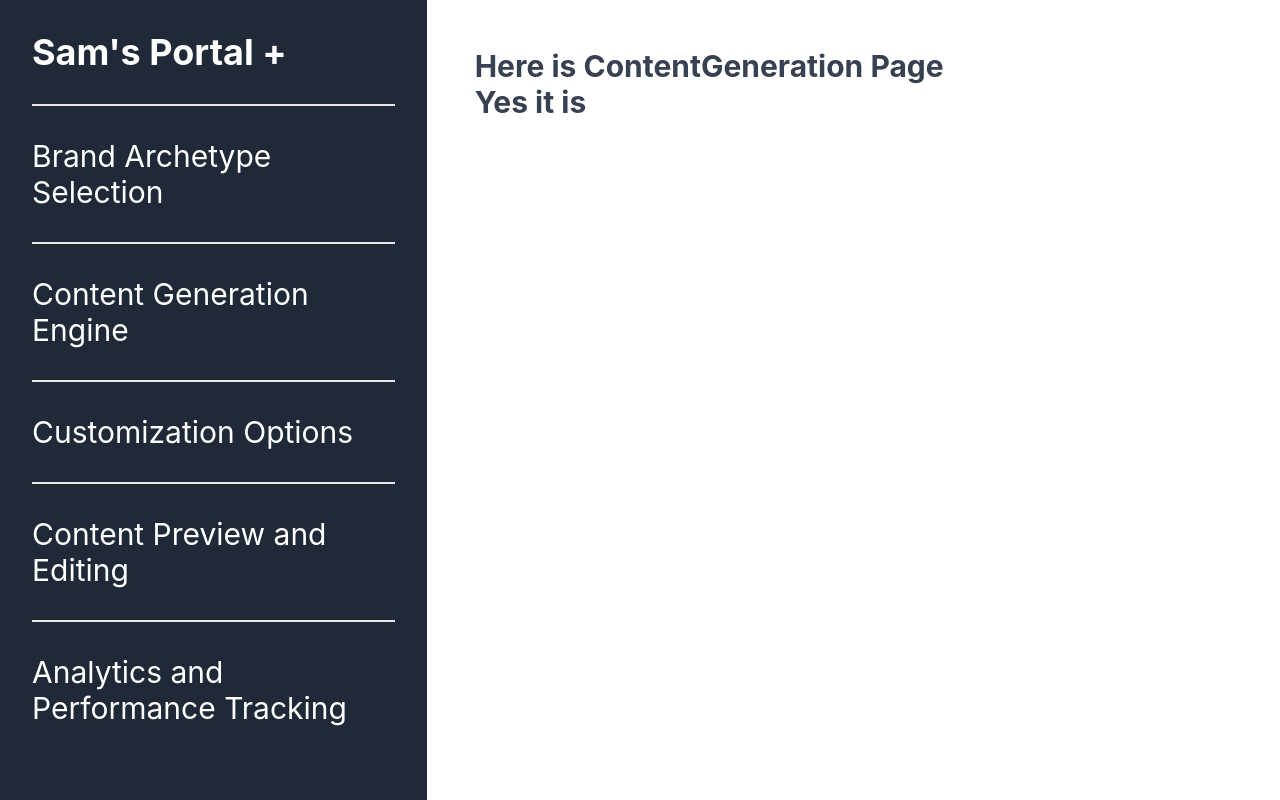
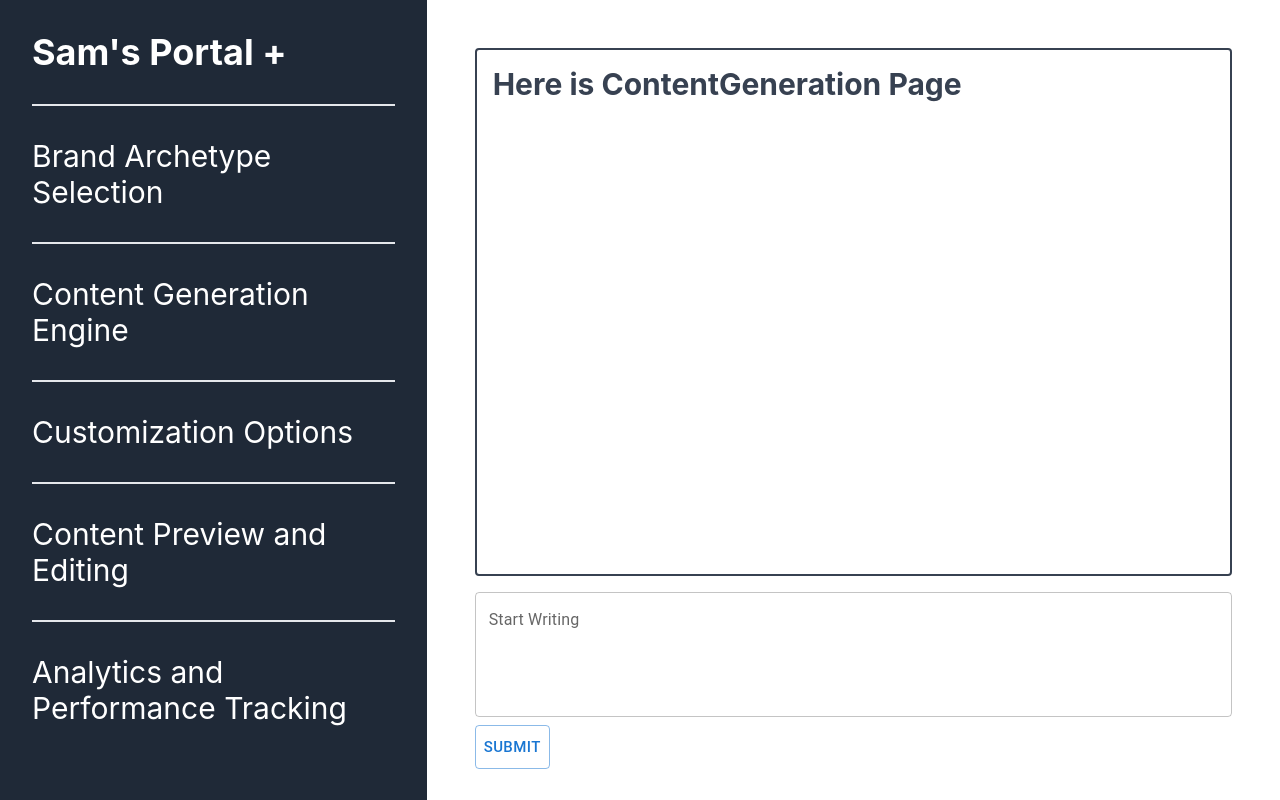
Before and after one commit to richswift426/archytype, a React (Create React App) app: page /engine in a window 1280 px wide. Built offline with nearby package versions, Linux system fonts and the light colour scheme.

Commit message:
Add story editor component

```diff
--- a/src/pages/content-generation/index.jsx
+++ b/src/pages/content-generation/index.jsx
@@ -1,8 +1,46 @@
+import { useState } from 'react';
+import { Box, TextField, Button } from '@mui/material';
+
 export default function ContentGeneration() {
+  const [story, setStory] = useState('');
+  const handleChange = (e) => {
+    setStory(e.target.value);
+  };
+  const handleSubmit = () => {
+    console.log(story);
+  };
+
   return (
     <>
-      <h1>Here is ContentGeneration Page</h1>
-      <h1>Yes it is</h1>
+      <Box
+        sx={{
+          height: '75%',
+          border: 2,
+          marginBottom: 2,
+          borderRadius: 1,
+          padding: 2,
+        }}
+      >
+        Here is ContentGeneration Page
+      </Box>
+      <Box sx={{ height: '20%' }}>
+        <TextField
+          multiline
+          rows={4}
+          label="Start Writing"
+          value={story}
+          fullWidth
+          onChange={handleChange}
+        />
+        <Button
+          variant="outlined"
+          size="large"
+          sx={{ mt: 1, p: 1 }}
+          onClick={handleSubmit}
+        >
+          SUBMIT
+        </Button>
+      </Box>
     </>
   );
 }
```
